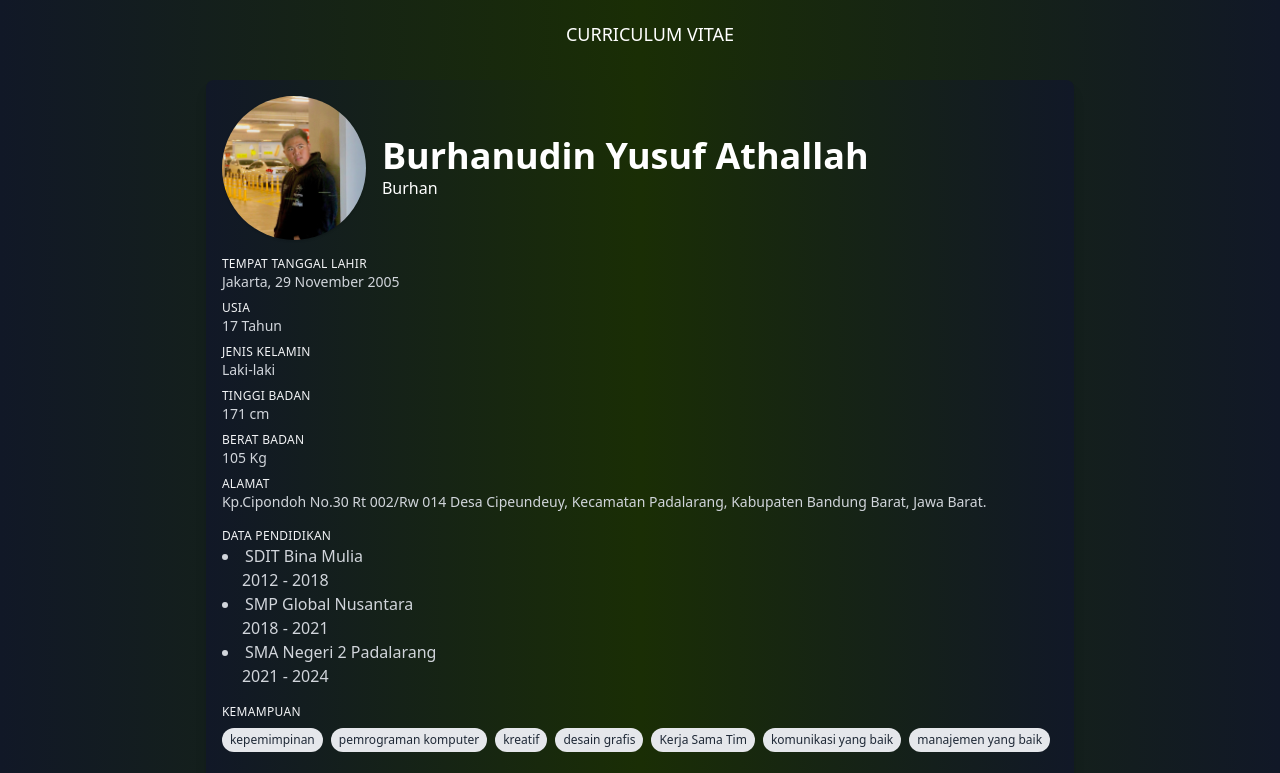
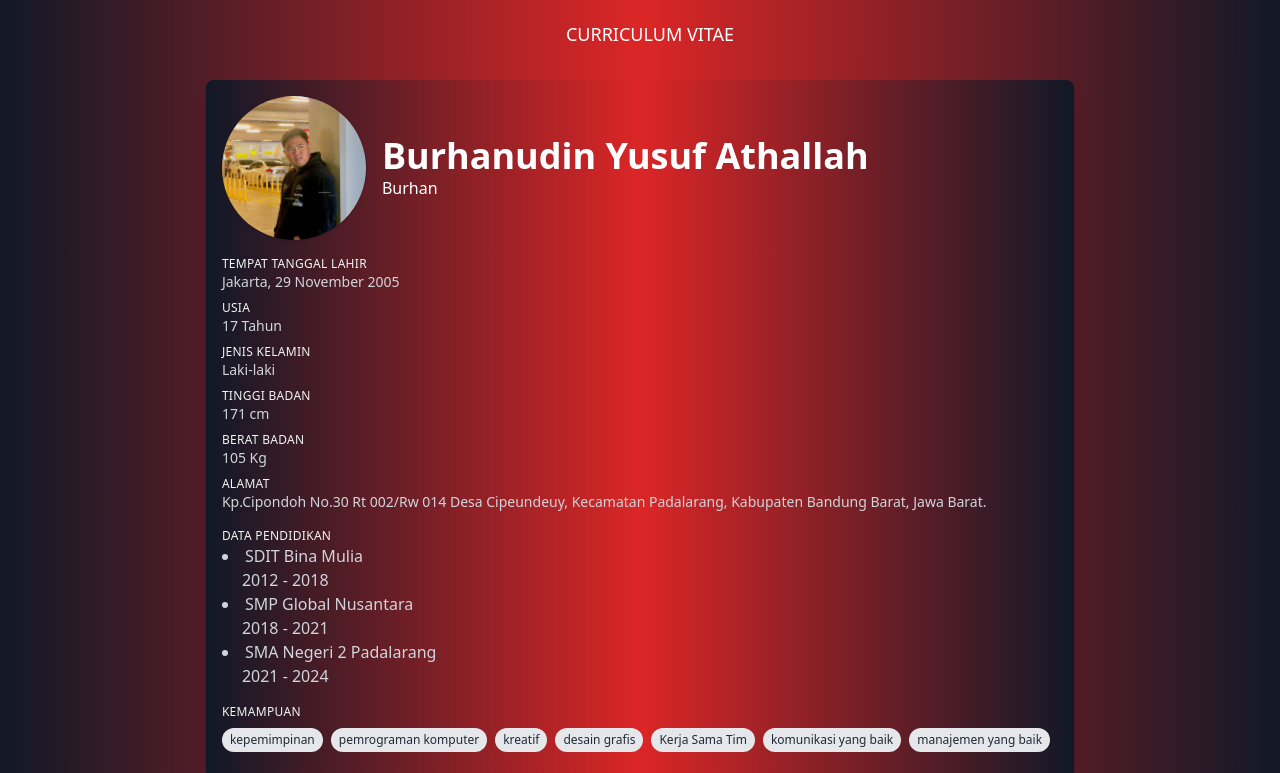
Before and after one commit to hanudin7/cv-burhan-x, a plain HTML site: page index.html in a window 1280 px wide. Shown: the top 773 px of the page. Drawn offline with nearby package versions, Linux system fonts and the light colour scheme.

Commit message:
Update index.html

```diff
--- a/index.html
+++ b/index.html
@@ -8,7 +8,7 @@
 <body>
 
 <!-- navbar -->
-<nav class="fixed inset-x-0 bg-gradient-to-r from-gray-900 via-lime-950 to bg-gray-900 text-white">
+<nav class="fixed inset-x-0 bg-gradient-to-r from-gray-900 via-red-600 to bg-gray-900 text-white">
     <div class="container mx-auto px-6 py-2 text-center">
       <div class=" mb-auto">
         <div class="text-white text-lg font-medium ml-5 mt-3">
@@ -19,8 +19,8 @@
   </nav>
 
 <!-- section 1 -->
-    <div class="flex flex-col items-center justify-center bg-gradient-to-r from-gray-900 via-lime-950 to bg-gray-900 pt-20 ">
-        <div class="bg-gradient-to-r from-gray-900 via-lime-950 to bg-gray-900 shadow-lg rounded-lg overflow-hidden">
+    <div class="flex flex-col items-center justify-center bg-gradient-to-r from-gray-900 via-red-600 to bg-gray-900 pt-20 ">
+        <div class="bg-gradient-to-r from-gray-900 via-red-600 to bg-gray-900 shadow-lg rounded-lg overflow-hidden">
             <div class="p-4">
                 <div class="flex items-center space-x-4">
                     <img class="w-36 h-36 object-cover rounded-full shadow" src="foto/burhan.jpeg" alt="Profile picture">
```
